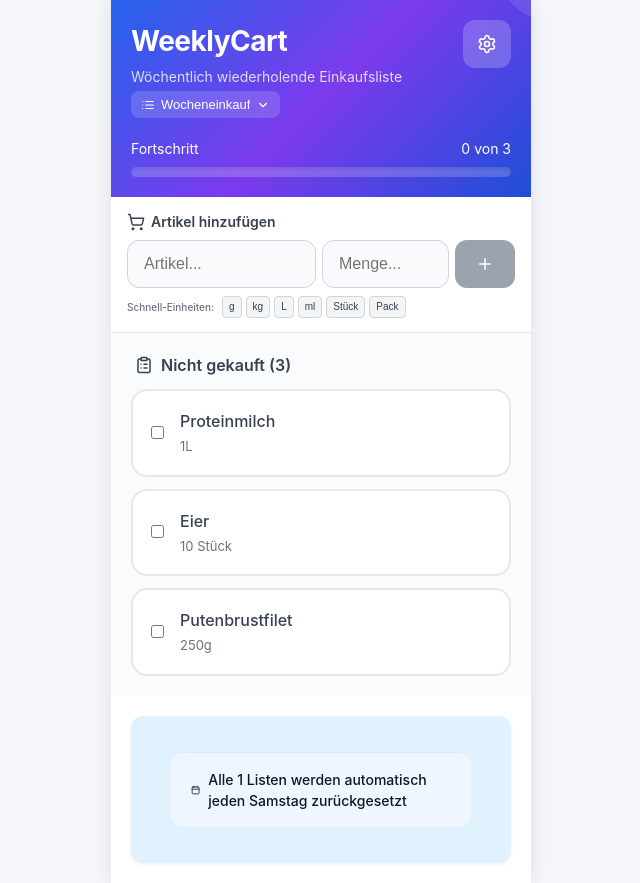
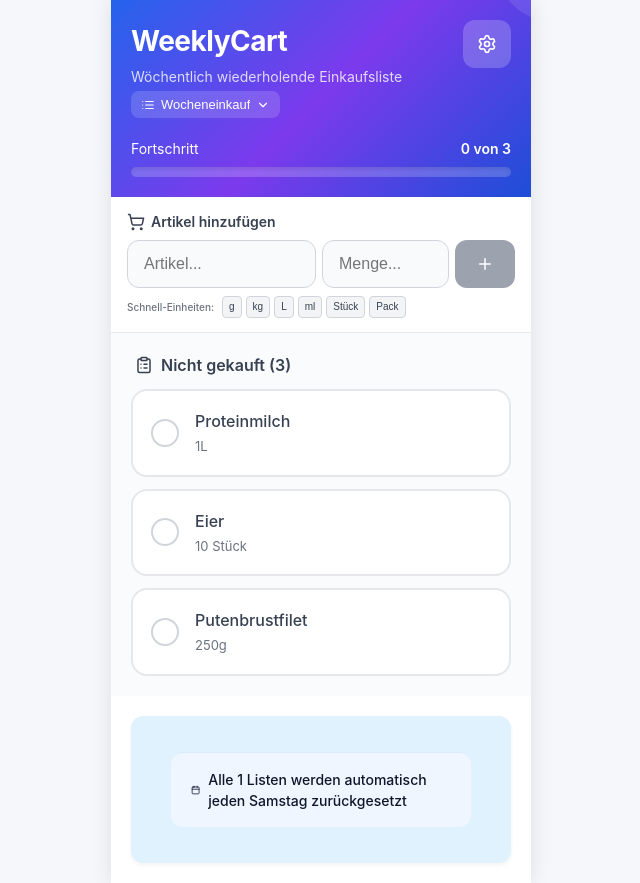
Before and after one commit to bermeb/weeklycart-pwa, a React (Vite) app: page / in a window 1280 px wide. Shown: the whole page, without its empty margins (319-959 px from the left). Built offline with nearby package versions, Linux system fonts and the light colour scheme.

Commit message:
fix type and simplify className in shoppinglist and checkbox structure

```diff
--- a/src/components/Header.jsx
+++ b/src/components/Header.jsx
@@ -24,7 +24,7 @@ const Header = ({ progress, checkedCount, totalCount, currentListName, onSetting
                 <div className="progress-section">
                     <div className="progress-text">
                         <span>Fortschritt</span>
-                        <span className="progess-count">{checkedCount} von {totalCount}</span>
+                        <span className="progress-count">{checkedCount} von {totalCount}</span>
                     </div>
                     <div className="progress-bar">
                         <div
--- a/src/components/ShoppingList.jsx
+++ b/src/components/ShoppingList.jsx
@@ -89,20 +89,16 @@ const ShoppingListItem = ({ item, onToggle, onDelete, onEdit }) => {
 
     return (
         <div
-            className={`list-item ${item.checked ? 'checked' : ''} ${item.checked ? 'completed' : ''}`}
+            className={`list-item ${item.checked ? 'checked completed' : ''}`}
         >
             <div className="item-content">
-                <label className="checkbox-container" onClick={handleToggle}>
-                    <input
-                        type="checkbox"
-                        checked={item.checked}
-                        onChange={handleToggle}
-                        className="checkbox-input"
-                    />
-                    <span className="checkbox-custom">
-            {item.checked && <Check size={14} />}
-          </span>
-                </label>
+                <button
+                    onClick={handleToggle}
+                    className={`checkbox ${item.checked ? 'checked' : ''}`}
+                    aria-label={item.checked ? 'Als nicht gekauft markieren' : 'Als gekauft markieren'}
+                >
+                    {item.checked && <Check size={14} />}
+                </button>
                 <div
                     className="item-text"
                     onClick={handleToggle}
```
